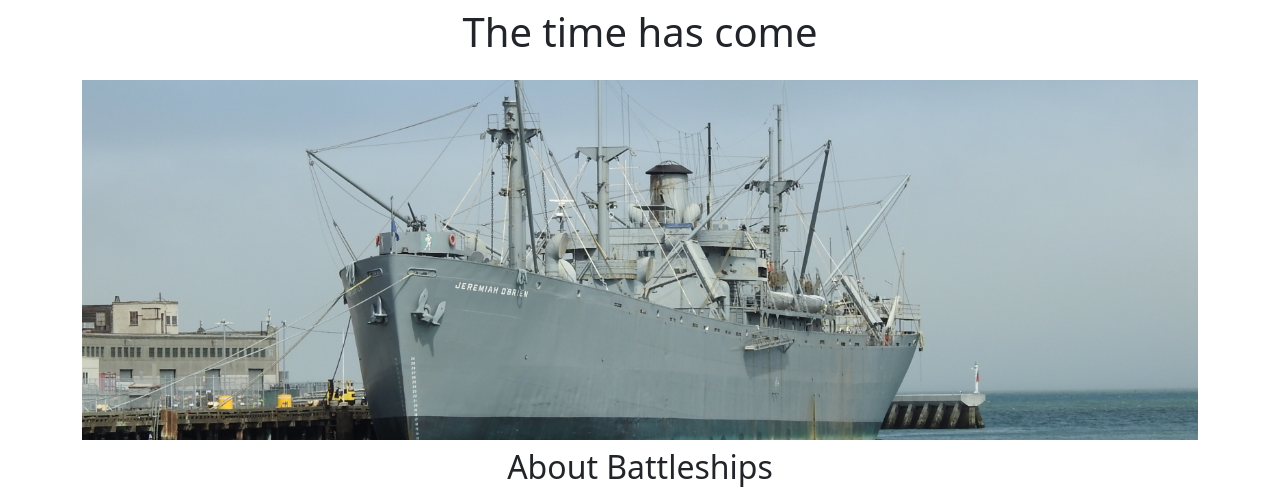
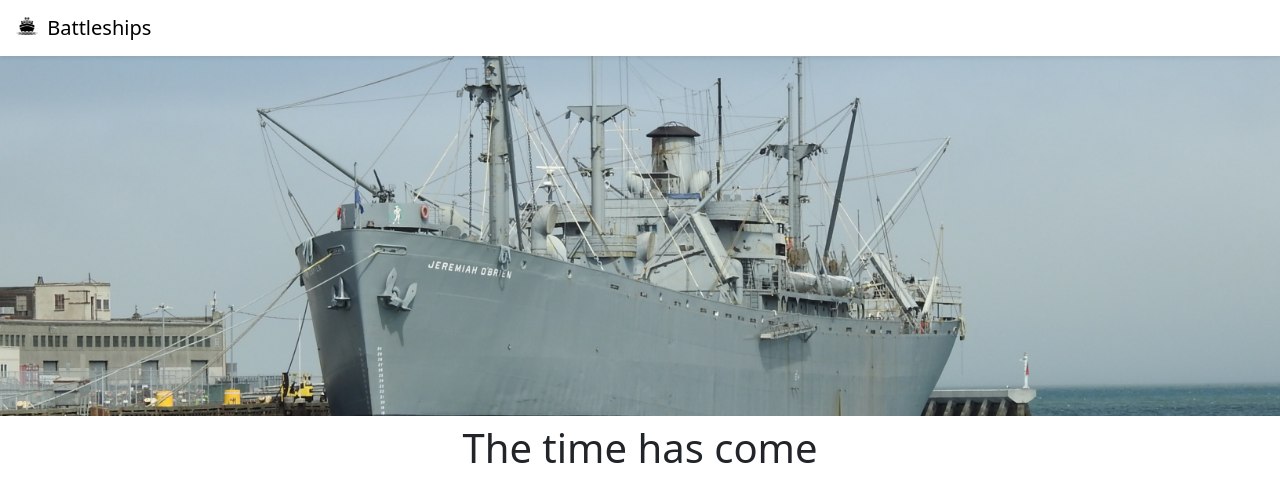
Before and after one commit to DegenTekle/web_application, a Flask app: page / in a window 1280 px wide. Shown: the top 487 px of the page. Run offline with Flask 2, Linux system fonts and the light colour scheme.

Commit message:
functional and aesthetic improvements

```diff
--- a/templates/home.html
+++ b/templates/home.html
@@ -17,18 +17,26 @@
     </style>
   </head>
   <body>
+    {% include 'nav.html' %}
+    <img class="img-fluid" id="banner" src="https://webapplication.degentekle.repl.co/static/pic1.jpg">
     <div class="container">
       <h1 class="text-center mt-2 mb-4">The time has come</h1>
-      <img class="img-fluid" id="banner" src="https://webapplication.degentekle.repl.co/static/pic1.jpg">
+
       <h2 class="text-center mt-2 mb-4">About Battleships</h2>
+      <div class="row" style="margin-bottom:16px">
+        <div class="col-md-6">
       <p class="lead">Place your ships on the playing board. Your opponent will try to guess where your ships are. When it's your turn, try to guess where their ships are by choosing a tile on the opposing board. Try to sink all their battleships to win the game.</p>
+        </div>
+        <div class="d-none d-md-block col-md-6">
+      <img src="/static/pic2.jpg" style="height:320px;border-radius:4px;">
+      </div>
       <h2 class="text-center mt-2 mb-4">Ranking</h2>
       <div>
         {% for game in games %}
           {% include 'gameitem.html' %}
         {% endfor %}
       </div>
-      <div class="text-center"><button class="btn btn-primary btn-lg">Contact Us</button>
+      <div class="text-center"><a href="mailto:degen.tekle@etu.unige.ch?cc=aaron.gogniat@etu.unige.ch&subject=Encountering%20Issues" class="btn btn-primary btn-lg">Email Us</a>
       <p class="mt-4">Copyright 2023, Battleships</p></div>
     </div>
   </body>
--- /dev/null
+++ b/templates/nav.html
@@ -0,0 +1,9 @@
+<nav class="navbar shadow-sm fixed-top bg-white">
+  <div class="container-fluid">
+    <a class="navbar-brand" href="#">
+      <img src="/static/pic0.jpg" alt="" width="30" height="24" class="d-inline-block align-text-top">
+      Battleships
+    </a>
+  </div>
+</nav>
+<div style="height:56px"></div>
```
Also changed, not shown: 1 other file.
